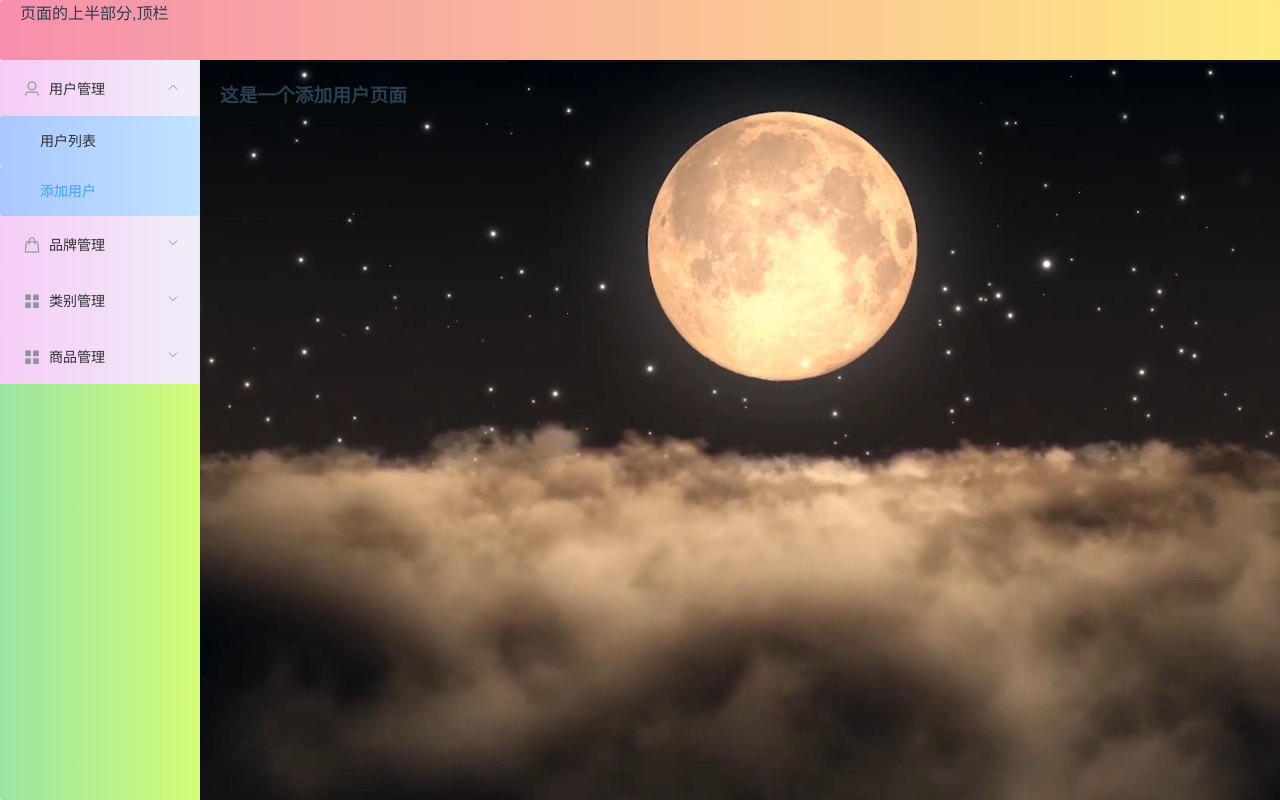
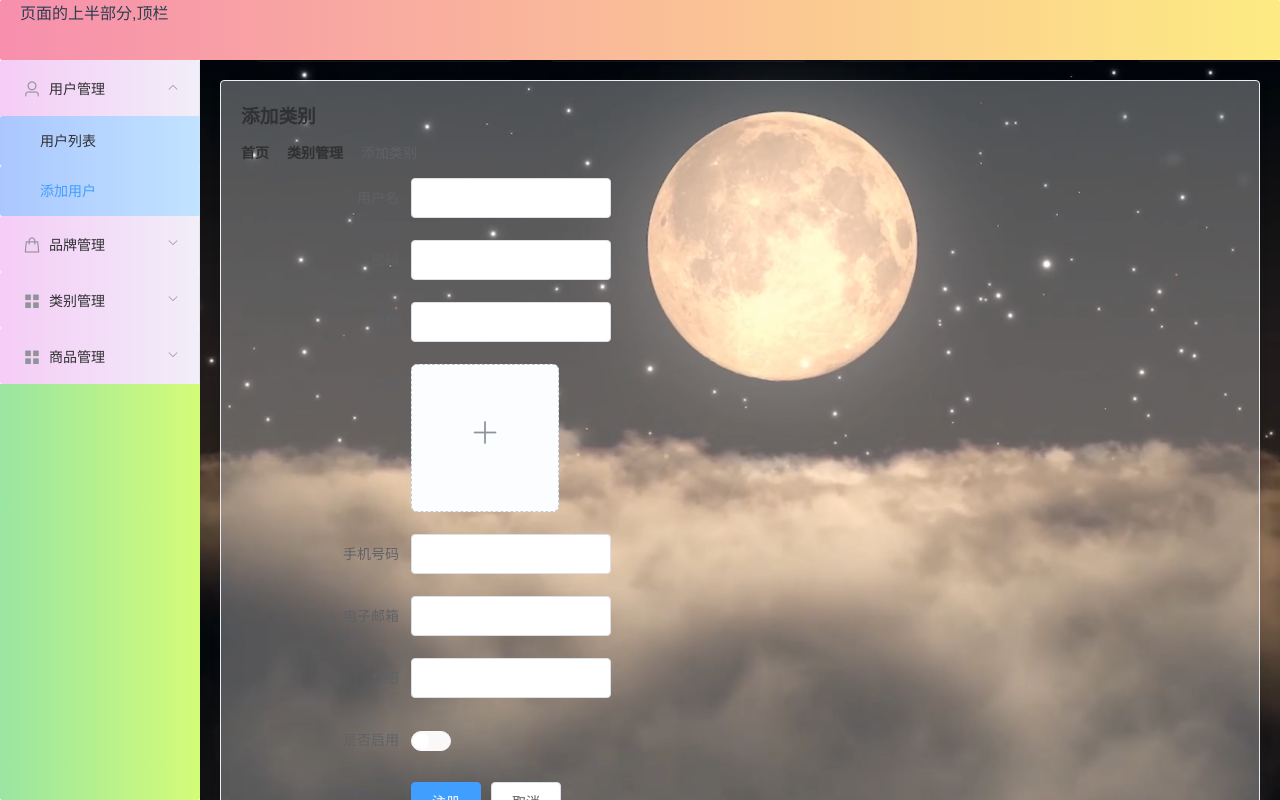
Before and after one commit to ZhuangRenyang/jsd2203-csmall-web-client, a Vue app: page /admin/user/add-new in a window 1280 px wide. Built offline with nearby package versions, Linux system fonts and the light colour scheme.

Commit message:
0.0.6 酷鲨商城前端后台项目

```diff
--- a/src/views/category/CategoryListView.vue
+++ b/src/views/category/CategoryListView.vue
@@ -48,6 +48,8 @@
             <el-button
                 size="mini"
                 type="text"
+                prop="name"
+                v-model="ruleForm.name"
                 @click="categoryEditOpen(scope.row.id)">修改
             </el-button>
             <el-button
@@ -69,21 +71,11 @@ export default {
       tableData: [],
       ruleForm: {
         name: '',
-        pinyin: '',
-        logo: '',
-        categoryId: '',
-        description: '',
-        keywords: '',
-        sort: ''
       },
       rules: {
         name: [
           {required: true, message: '请输入品牌名称', trigger: 'blur'},
           {min: 2, max: 15, message: '长度在 2 到 15 个字符', trigger: 'blur'}
-        ],
-        pinyin: [
-          {required: true, message: '请输入品牌拼音', trigger: 'blur'},
-          {min: 2, max: 25, message: '长度在 2 到 25 个字符', trigger: 'blur'}
         ],
         // sort: [
         //   {pattern: "/^[1-9]{1}[0-9]?$/", message: '必须是0-99之间的数值', trigger: 'blur'},
@@ -110,11 +102,8 @@ export default {
         cancelButtonText: '取消',
         // inputPattern: "",
         // inputErrorMessage: '格式不正确'
-      }).then(({ name }) => {
-        this.$message({
-          type: 'success',
-          message: '修改成功'
-        });
+      }).then(({name}) => {
+          this.categoryEdit(id)
       }).catch(() => {
         this.$message({
           type: 'info',
@@ -123,7 +112,19 @@ export default {
       });
     },
     categoryEdit(id) {
-      console.log(id);
+      let url = "http://localhost:9080/categories/"+id+"/update"
+      this.axios.post(url,name).then((response) =>{
+        let jsonResult = response.data;
+        if (jsonResult.code == 20000){
+          this.$message({
+            type: "success",
+            message: "修改品牌成功"
+          })
+        }else {
+          this.$message.error(response.data.message)
+        }
+        this.loadBrands();
+      })
     },
     openDeleteConfirm(id) {
       this.$confirm('此操作将永久删除类别数据, 是否继续?', '提示', {
--- a/src/views/user/UserAddNewView.vue
+++ b/src/views/user/UserAddNewView.vue
@@ -1,12 +1,114 @@
 <template>
-<div>
-  <h1>这是一个添加用户页面</h1>
-</div>
+  <div>
+    <el-card style="background-color: rgba(255,255,255,0.3)">
+      <h3>添加类别</h3>
+      <br>
+      <el-breadcrumb separator-class="/">
+        <el-breadcrumb-item :to="{ path: '/admin' }">首页</el-breadcrumb-item>
+        <el-breadcrumb-item><a href="/admin/category/list">类别管理</a></el-breadcrumb-item>
+        <el-breadcrumb-item><a href="/admin/category/add-new">添加类别</a></el-breadcrumb-item>
+      </el-breadcrumb>
+      <br>
+      <el-form :model="ruleForm" :rules="rules" ref="ruleForm">
+        <el-form-item label="用户名" prop="username" label-width="170px" class="item">
+          <el-input style="width: 200px" type="text" v-model="ruleForm.username"></el-input>
+        </el-form-item>
+        <el-form-item label="密码" prop="password" label-width="170px" class="item">
+          <el-input style="width: 200px" type="password" v-model="ruleForm.password"></el-input>
+        </el-form-item>
+        <el-form-item label="昵称" prop="nickname" label-width="170px" class="item">
+          <el-input style="width: 200px" type="text" v-model="ruleForm.nickname"></el-input>
+        </el-form-item>
+        <el-form-item label="头像" prop="avatar" label-width="170px" class="item">
+          <el-upload
+              action="upload"
+              name = "picFile"
+              :limit="1"
+              list-type="picture-card"
+              :on-preview="handlePictureCardPreview"
+              :on-success="handleSuccess"
+              :on-remove="handleRemove">
+            <i class="el-icon-plus"></i>
+          </el-upload>
+          <el-dialog :visible.sync="dialogVisible">
+            <img width="100%" :src="dialogImageUrl" alt="">
+          </el-dialog>
+        </el-form-item>
+        <el-form-item label="手机号码" prop="phone" label-width="170px" class="item">
+          <el-input style="width: 200px" type="text" v-model="ruleForm.phone"></el-input>
+        </el-form-item>
+        <el-form-item label="电子邮箱" prop="email" label-width="170px" class="item">
+          <el-input style="width: 200px" type="text" v-model="ruleForm.email"></el-input>
+        </el-form-item>
+        <el-form-item label="介绍" prop="description" label-width="170px" class="item">
+          <el-input style="width: 200px" type="text" v-model="ruleForm.description"></el-input>
+        </el-form-item>
+        <el-form-item label="是否启用" prop="enable" label-width="170px" class="item">
+          <el-switch
+              v-model="ruleForm.enable"
+              active-value="1"
+              inactive-value="0"
+              active-color="#13ce66"
+              inactive-color="#faf8f9">
+          </el-switch>
+        </el-form-item>
+        <el-form-item >
+          <el-button style="margin-left: 170px" type="primary" @click="submitForm('ruleForm')">注册</el-button>
+          <el-button @click="resetForm('ruleForm')">取消</el-button>
+        </el-form-item>
+      </el-form>
+    </el-card>
+  </div>
 </template>
 
 <script>
     export default {
-       name: "UserAddNewView"
+      data () {
+        return {
+          ruleForm: {
+            username: '',
+            password:'',
+            nickname:'',
+            avatar:'',
+            phone:'',
+            email: '',
+            enable:"0",
+          },
+          rules: {
+            name: [
+              {required: true, message: '请输入类别名称', trigger: 'blur'},
+              {min: 2, max: 15, message: '长度在 2 到 15 个字符', trigger: 'blur'}
+            ]
+          }
+        };
+      },
+      methods: {
+        submitForm(formName) {
+          this.$refs[formName].validate((valid) => {
+            if (valid) {
+              let url = "http://localhost:9081/admins/add-new"
+              this.axios.post(url, this.ruleForm).then((response) => {
+                    console.log(response.data);
+                    if (response.data.code == 20000) {
+                      this.$message({
+                        type: "success",
+                        message: "添加类别成功"
+                      })
+                    } else {
+                      this.$message.error(response.data.message)
+                    }
+                  }
+              )
+            } else {
+              console.log('error submit!!');
+              return false;
+            }
+          });
+        },
+        resetForm(formName) {
+          this.$refs[formName].resetFields();
+        }
+      }
     }
 </script>
 
--- a/src/views/user/UserListView.vue
+++ b/src/views/user/UserListView.vue
@@ -1,12 +1,129 @@
 <template>
-<div>
-  <h1>这是用户列表页面</h1>
-</div>
+  <div>
+    <el-card style="background-color: rgba(255,255,255,0.3)">
+
+      <h3>用户列表</h3>
+      <br>
+      <el-breadcrumb separator-class="/">
+        <el-breadcrumb-item :to="{ path: '/admin' }">首页</el-breadcrumb-item>
+        <el-breadcrumb-item><a href="/admin/user/list">用户管理</a></el-breadcrumb-item>
+        <el-breadcrumb-item><a href="">用户列表</a></el-breadcrumb-item>
+      </el-breadcrumb>
+      <br>
+      <el-table
+          :data="tableData"
+          border
+          style="width: 100%">
+        <el-table-column prop="id" label="编号" width="60"></el-table-column>
+        <el-table-column prop="username" label="用户名" width="100"></el-table-column>
+        <el-table-column prop="password" label="密码" width="120"></el-table-column>
+        <!--        <el-table-column prop="logo" label="品牌logo"></el-table-column>-->
+        <!--        <el-table-column prop="description" label="品牌简介"></el-table-column>-->
+        <el-table-column prop="nickname" label="昵称"></el-table-column>
+        <el-table-column prop="phone" label="手机号码" width="80"></el-table-column>
+        <el-table-column prop="email" label="电子邮箱" width="80"></el-table-column>
+        <el-table-column prop="gmtCreate" label="创建时间" width="180"></el-table-column>
+        <el-table-column prop="enable" label="是否启用" label-width="80px">
+          <template slot-scope="scope">
+            <el-switch
+                v-model="scope.row.enable"
+                :active-value="1"
+                :inactive-value="0"
+                active-color="#13ce66"
+                inactive-color="#fdef34">
+            </el-switch>
+          </template>
+        </el-table-column>
+        <el-table-column prop="id" label="操作" width="180">
+          <template slot-scope="scope">
+            <el-button
+                size="mini"
+                @click=" userEdit(scope.row.id)">修改
+            </el-button>
+            <el-button
+                size="mini"
+                type="danger"
+                @click="openDeleteConfirm(scope.row.id)">删除
+            </el-button>
+          </template>
+        </el-table-column>
+      </el-table>
+    </el-card>
+  </div>
 </template>
 
 <script>
 export default {
-  name: "UserListView"
+  data() {
+    return {
+      tableData: []
+    }
+  },
+  methods: {
+    loadBrands: function () {
+      let url = "http://localhost:9081/admins";
+      this.axios.get(url).then((response) => {
+        console.log(response.data);
+        let jsonResult = response.data;
+        if (jsonResult.code == 20000) {
+          this.tableData = jsonResult.data;
+        } else {
+          this.$message.error(jsonResult.message)
+        }
+      })
+    },
+    userEdit(id) {
+      // let url = "http://localhost:9080/brands/"+id+"/update"
+      // this.axios.post(url).then((response) => {
+      //   if (response.data.code == 20000) {
+      //     this.$message({
+      //       type: "success",
+      //       message: "修改品牌成功"
+      //     })
+      //   } else {
+      //     this.$message.error(response.data.message)
+      //   }
+      // })
+      // console.log(index,id);
+    },
+    openDeleteConfirm(id) {
+      this.$confirm('此操作将永久删除用户数据, 是否继续?', '提示', {
+        confirmButtonText: '确定',
+        cancelButtonText: '取消',
+        type: 'warning'
+      }).then(() => {
+        this.userDelete(id)
+      }).catch(() => {
+        this.$message({
+          type: 'info',
+          message: '已取消'
+        });
+      });
+    },
+    userDelete(id) {
+      let url = "http://localhost:9080/brands/"+id+"/delete"
+      this.axios.post(url).then((response) =>{
+        let jsonResult = response.data;
+        if (jsonResult.code == 20000){
+          this.$message({
+            type: "success",
+            message: "删除品牌成功"
+          })
+        }else {
+          this.$message.error(response.data.message)
+        }
+        this.loadBrands();
+      })
+    }
+  },
+  created() {//已创建，在mounted、显示页面之前执行
+    console.log("create")
+  },
+  mounted() {//已挂载，在created之后，在显示页面之前执行
+    console.log("mounted")
+    this.loadBrands();
+  }
+
 }
 </script>
 
```
